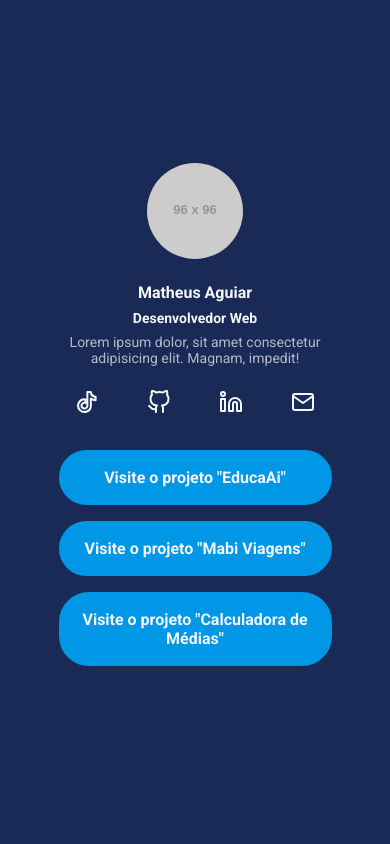
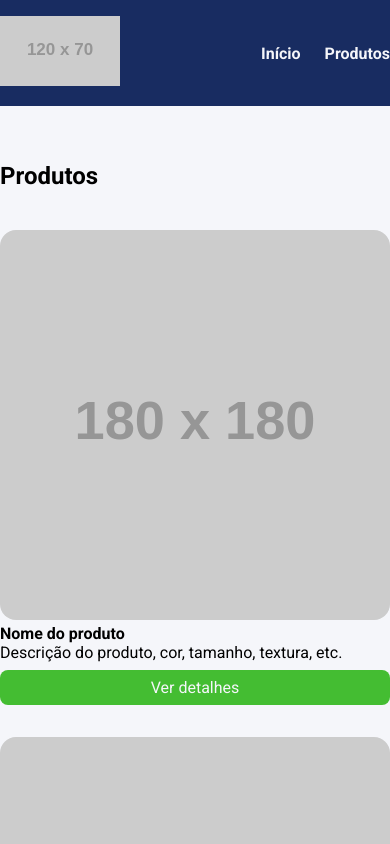
Before and after one commit to o-matheus/front_17_ebac, a website: page index.html in a window 390 px wide. Shown: the top 844 px of the page. Drawn offline with Linux system fonts and the light colour scheme; placeholder pictures from the web are drawn by us.

Commit message:
feat: atualizar estrutura do projeto com melhorias de layout e responsividade

```diff
--- a/index.html
+++ b/index.html
@@ -1,74 +1,79 @@
 <!DOCTYPE html>
 <html lang="pt-BR">
-
 <head>
     <meta charset="UTF-8">
+    <meta http-equiv="X-UA-Compatible" content="IE=edge">
     <meta name="viewport" content="width=device-width, initial-scale=1.0">
-    <title>Pagina do Matheus</title>
+    <title>Document</title>
     <link rel="preconnect" href="https://fonts.googleapis.com">
     <link rel="preconnect" href="https://fonts.gstatic.com" crossorigin>
-    <link href="https://fonts.googleapis.com/css2?family=Roboto:ital,wght@0,100..900;1,100..900&display=swap"
-        rel="stylesheet">
-
+    <link href="https://fonts.googleapis.com/css2?family=Roboto:wght@400;700&display=swap" rel="stylesheet">
     <link rel="stylesheet" href="build/styles/main.css">
 </head>
-
 <body>
-    <div class="container">
-        <header>
-            <img class="profile-avatar" src="https://placehold.co/96x96" alt="">
-            <div class="profile-bio">
-                <h1 class="profile-bio-name">Matheus Aguiar</h1>
-                <h2 class="profile-bio-subtitle">Desenvolvedor Web</h2>
-                <p class="profile-bio-description">
-                    Lorem ipsum dolor, sit amet consectetur adipisicing elit. Magnam, impedit!
-                </p>
+    <header>
+        <div class="container">
+            <div class="branding">
+                <img src="https://placehold.co/120x70" />
             </div>
-        </header>
-        <nav>
-            <ul class="social-links">
-                <li>
-                    <a href="">
-                        <img src="src/images/tiktok.svg" alt="Logo TikTok">
+            <nav>
+                <ul class="menu">
+                    <li>
+                        <a href="#">Início</a>
+                    </li>
+                    <li>
+                        <a href="#">Produtos</a>
+                    </li>
+                </ul>
+            </nav>
+        </div>
+    </header>
+    <section>
+        <div class="container">
+            <h2>Produtos</h2>
+            <ul class="products">
+                <li class="product-item">
+                    <img src="https://placehold.co/180x180" />
+                    <h4>Nome do produto</h4>
+                    <p>
+                        Descrição do produto, cor, tamanho, textura, etc.
+                    </p>
+                    <a href="#" class="product-button">
+                        Ver detalhes
                     </a>
                 </li>
-                <li>
-                    <a href="">
-                        <img src="src/images/github.svg" alt="Logo GitHub">
+                <li class="product-item">
+                    <img src="https://placehold.co/180x180" />
+                    <h4>Nome do produto</h4>
+                    <p>
+                        Descrição do produto, cor, tamanho, textura, etc.
+                    </p>
+                    <a href="#" class="product-button">
+                        Ver detalhes
                     </a>
                 </li>
-                <li>
-                    <a href="">
-                        <img src="src/images/linkedin.svg" alt="Logo Linkedin">
+                <li class="product-item">
+                    <img src="https://placehold.co/180x180" />
+                    <h4>Nome do produto</h4>
+                    <p>
+                        Descrição do produto, cor, tamanho, textura, etc.
+                    </p>
+                    <a href="#" class="product-button">
+                        Ver detalhes
                     </a>
                 </li>
-                <li>
-                    <a href="">
-                        <img src="src/images/mail.svg" alt="Logo E-mail">
+                <li class="product-item">
+                    <img src="https://placehold.co/180x180" />
+                    <h4>Nome do produto</h4>
+                    <p>
+                        Descrição do produto, cor, tamanho, textura, etc.
+                    </p>
+                    <a href="#" class="product-button">
+                        Ver detalhes
                     </a>
                 </li>
             </ul>
-        </nav>
-        <nav>
-            <ul class="projects-list">
-                <li class="projects-list-item">
-                    <a href="">
-                        Visite o projeto "EducaAi"
-                    </a>
-                </li>
-                <li class="projects-list-item">
-                    <a href="">
-                        Visite o projeto "Mabi Viagens"
-                    </a>
-                </li>
-                <li class="projects-list-item">
-                    <a href="">
-                        Visite o projeto "Calculadora de Médias"
-                    </a>
-                </li>
-            </ul>
-        </nav>
-    </div>
+        </div>
+    </section>
 </body>
-
 </html>
--- a/src/styles/main.less
+++ b/src/styles/main.less
@@ -1,114 +1,106 @@
 @import "mapas.less";
 @breakpointMobile: ~"(max-width: 767px)";
 @breakpointTablet: ~"(min-width: 768px and max-width: 1023px)";
-
-.margimBottom8 {
-    margin-bottom: 8px;
-}
 
 * {
     margin: 0;
     padding: 0;
     box-sizing: border-box;
-    font-family: "Roboto", sans-serif;
+    font-family: Roboto, sans-serif;
+}
+
+body {
+    background-color: #colors[backgroundColor];
 }
 
 li {
     list-style: none;
 }
 
-body {
-    background-color: #colors[backgroundColor];
-    color: #colors[textColor];
-}
-
 .container {
-    max-width: 960px;
+    max-width: 1024px;
     width: 100%;
     margin: 0 auto;
-    height: 100vh;
-    display: flex;
-    flex-direction: column;
-    justify-content: center;
 
-    @media @breakpointMobile {
-        max-width: 70%;
-    }
-
-    @media @breakpointTablet {
+    @media @breakpointTablet{
         max-width: 80%;
     }
 }
 
 header {
-    padding-bottom: 24px;
+    background-color: #colors[backgroundColorHeader];
+    position: sticky;
+    top: 0;
+    left: 0;
 
-    .profile-avatar {
-        display: block;
-        margin: 0 auto 24px;
-        border-radius: 50%;
+    .container {
+        display: flex;
+        justify-content: space-between;
+        align-items: center;
+        padding: 16px 0;
     }
 }
 
-.profile-bio {
-    text-align: center;
 
-    &-name {
-        font-size: 16px;
-        .margimBottom8();
-    }
 
-    &-subtitle {
-        font-size: 14px;
-        .margimBottom8();
-    }
-
-    &-description {
-        font-size: 14px;
-        opacity: .7;
-    }
-}
-
-.social-links {
+.menu {
     display: flex;
-    justify-content: space-between;
-    max-width: 240px;
-    width: 100%;
-    margin: 0 auto;
 
     li {
+        font-weight: bold;
+        margin-left: 24px;
 
-        img {
-            transition: all ease 0.3s;
-
-            &:hover {
-                transform: scale(1.3);
-            }
+        a{
+            color: #colors[textColor];
+            text-decoration: none;
         }
     }
 }
 
-.projects-list {
-    margin-top: 32px;
+section {
+    padding: 56px 0;
+}
 
-    &-item {
-        a {
-            text-decoration: none;
-            background-color: #colors[buttonColor];
-            display: block;
-            padding: 16px 20px;
-            margin-bottom: 16px;
-            text-align: center;
-            color: #colors[textColor];
-            font-weight: bold;
-            border-radius: 30px;
-            border: 2px solid #colors[buttonColor];
-            transition: all ease 0.3s;
+.products {
+    margin-top: 40px;
+    display: grid;
+    grid-template-columns: repeat(3, 32.66%);
+    column-gap: 1%;
+    row-gap: 4%;
+    width: 100%;
 
-            &:hover {
-                background-color: transparent;
-                color: #colors[buttonColor];
-            }
-        }
+    @media @breakpointTablet{
+        grid-template-columns: repeat(2, 48.5%);
+        column-gap: 3%;
+    }
+
+    @media @breakpointMobile {
+        display: block;
     }
 }
+
+.product-item {
+    @media @breakpointMobile {
+        margin-bottom: 32px;
+    }
+}
+
+.product-item img {
+    width: 100%;
+    border-radius: 16px;
+}
+
+.product-button {
+    display: block;
+    background-color: #colors[buttonColor];
+    color: #colors[textColor];
+    text-align: center;
+    padding: 8px 0;
+    border-radius: 8px;
+    margin-top: 8px;
+    text-decoration: none;
+
+    &:hover {
+        background-color: #colors[buttonColorHover];
+    }
+}
--- a/src/styles/mapas.less
+++ b/src/styles/mapas.less
@@ -1,5 +1,7 @@
 #colors() {
-    backgroundColor: #192a56;
-    buttonColor: #0097e6;
+    backgroundColor: #f5f6fa;
+    backgroundColorHeader: #182C61;
+    buttonColor: #44bd32;
+    buttonColorHover: #4cd137;
     textColor: #f5f6fa;
 }
--- a/src/styles/variaveis.less
+++ /dev/null
@@ -1,4 +0,0 @@
-@corDeFundo: #192a56;
-@corDosBotoes: #0097e6;
-@corDoTexto: #f5f6fa;
-@fontePrincipal: "Roboto", sans-serif;
```
Also changed, not shown: README.md, build/styles/main.css, src/images/github.svg (deleted), src/images/instagram.svg (deleted), src/images/linkedin.svg (deleted), src/images/mail.svg (deleted), src/images/tiktok.svg (deleted).
